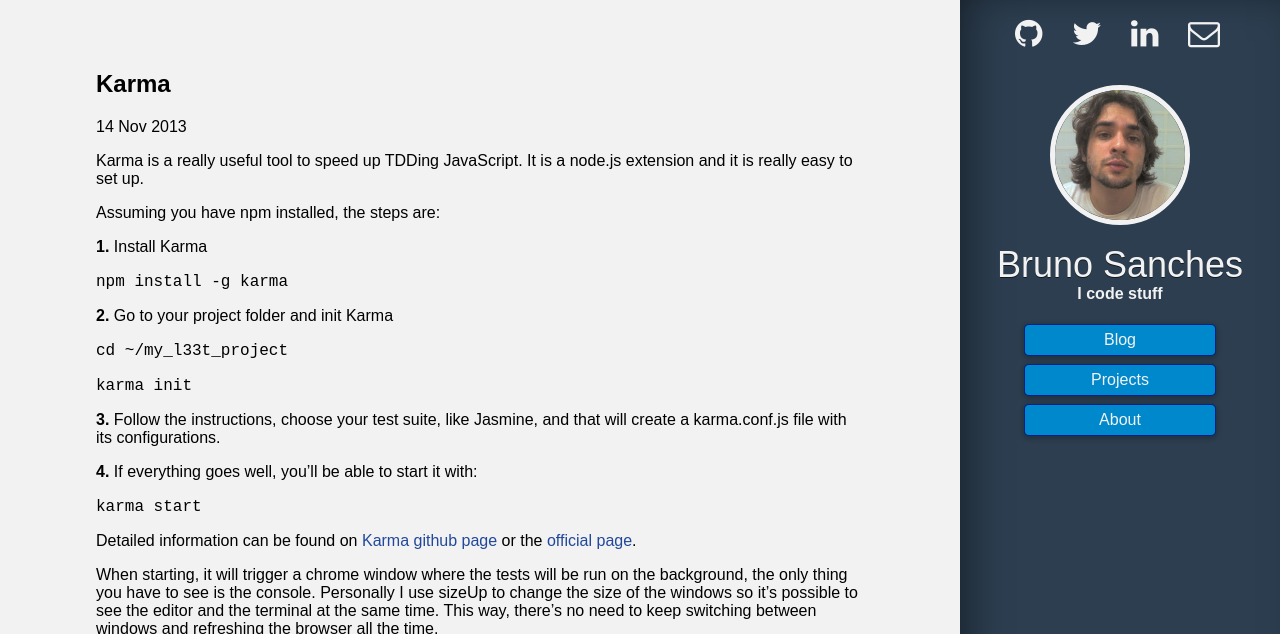
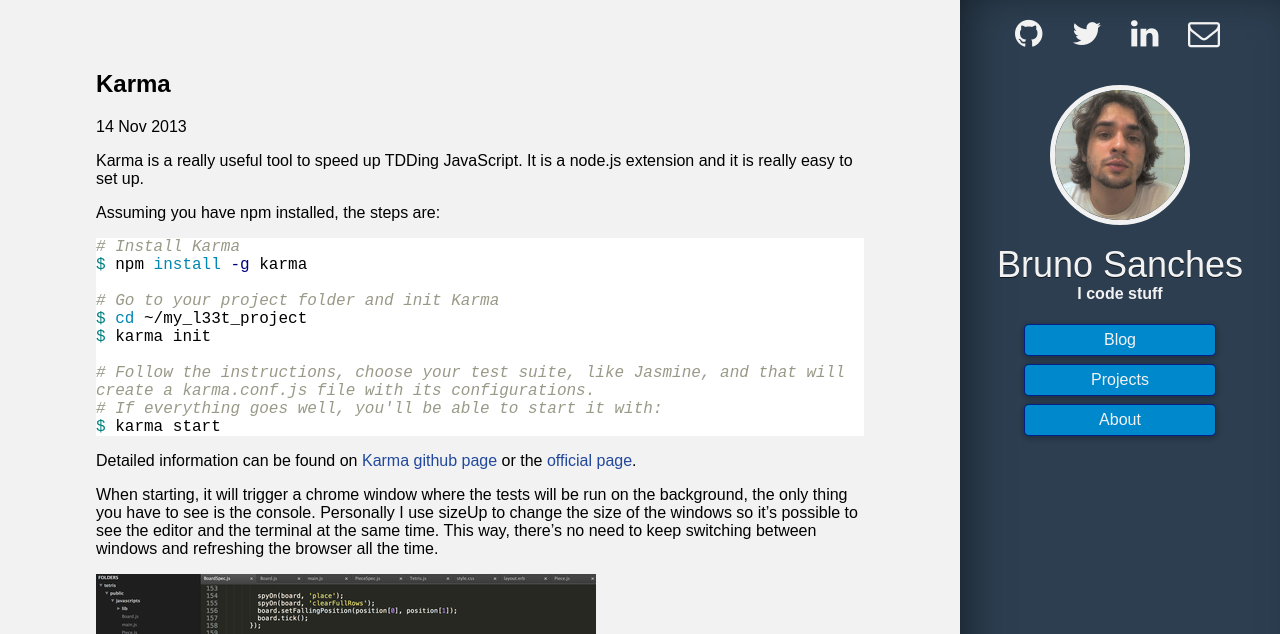
Before and after one commit to brunops/brunops.github.io, a Jekyll site: the page built from _posts/2013-11-14-karma.markdown, in a window 1280 px wide and 1222 px high. Shown: the top 634 px of the window. Built offline with Jekyll 4.4.1, drawn with Linux system fonts in a browser that asks for light colours; some web fonts are replaced; Markdown is read by kramdown in place of the engine named in the settings; grey boxes are pictures that could not be loaded.

Commit message:
reformat to markdown

```diff
--- a/_posts/2013-11-14-karma.markdown
+++ b/_posts/2013-11-14-karma.markdown
@@ -2,19 +2,32 @@
 layout: post
 title: Karma
 date: '2013-11-14T14:38:00-08:00'
+categories:
+- TDD
+- karma
+- CLI
 ---
-<p>Karma is a really useful tool to speed up TDDing JavaScript. It is a node.js extension and it is really easy to set up.</p>
-<p>Assuming you have npm installed, the steps are:</p>
-<p><strong>1.</strong> Install Karma</p>
-<p><code>npm install -g karma</code></p>
-<p><strong>2.</strong> Go to your project folder and init Karma</p>
-<p><code>cd ~/my_l33t_project</code></p>
-<p><code>karma init</code></p>
-<p><strong>3.</strong> Follow the instructions, choose your test suite, like Jasmine, and that will create a karma.conf.js file with its configurations.</p>
-<p><strong>4.</strong> If everything goes well, you&#8217;ll be able to start it with:</p>
-<p><code>karma start</code></p>
-<p>Detailed information can be found on <a class="vt-p" href="https://github.com/karma-runner/karma">Karma github page</a> or the <a class="vt-p" href="http://karma-runner.github.io/">official page</a>.</p>
-<p>When starting, it will trigger a chrome window where the tests will be run on the background, the only thing you have to see is the console. Personally I use sizeUp to change the size of the windows so it&#8217;s possible to see the editor and the terminal at the same time. This way, there&#8217;s no need to keep switching between windows and refreshing the browser all the time.</p>
-<p><img alt="image" src="http://media.tumblr.com/cec1e47233f4773dde416338352af11c/tumblr_inline_mw9qf9nYyl1s3h6bp.png"/></p>
+Karma is a really useful tool to speed up TDDing JavaScript. It is a node.js extension and it is really easy to set up.
 
-<p>Karma will watch your files for modifications and run the tests on every file save, and because it&#8217;s not running the whole browser, it&#8217;ll take a ridiculously small amount of time to run all the tests. Instant feedback on every <code>Cmd + S</code>. Awesome.</p>
+Assuming you have npm installed, the steps are:
+
+{% highlight bash %}
+# Install Karma
+$ npm install -g karma
+
+# Go to your project folder and init Karma
+$ cd ~/my_l33t_project
+$ karma init
+
+# Follow the instructions, choose your test suite, like Jasmine, and that will create a karma.conf.js file with its configurations.
+# If everything goes well, you'll be able to start it with:
+$ karma start
+{% endhighlight %}
+
+Detailed information can be found on <a target="_blank" href="https://github.com/karma-runner/karma">Karma github page</a> or the <a target="_blank" href="http://karma-runner.github.io/">official page</a>.
+
+When starting, it will trigger a chrome window where the tests will be run on the background, the only thing you have to see is the console. Personally I use sizeUp to change the size of the windows so it's possible to see the editor and the terminal at the same time. This way, there's no need to keep switching between windows and refreshing the browser all the time.
+
+![Karma](/assets/images/karma.png)
+
+Karma will watch your files for modifications and run the tests on every file save, and because it's not running the whole browser, it'll take a ridiculously small amount of time to run all the tests. Instant feedback on every <code>Cmd + S</code>. Awesome.
```
Also changed, not shown: assets/images/karma.png (added).
